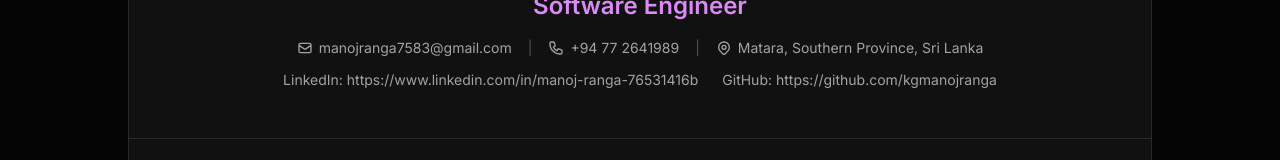
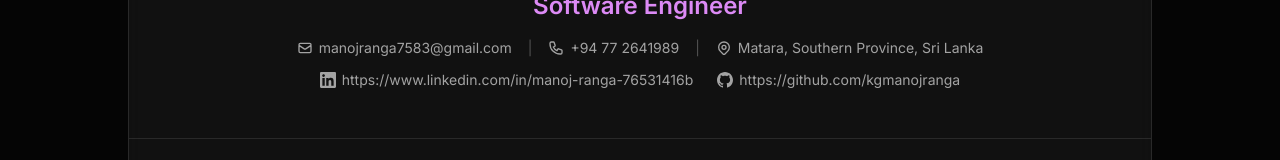
Before and after one commit to kgmanojranga/portfolio-manojranga, a React (Vite) app in the folder client/: page /resume in a window 1280 px wide. Shown: the part 269-429 px from the top of the page. Built offline with nearby package versions, Linux system fonts and the light colour scheme.

Commit message:
chore: add linkedin and github iconds to ResumePage.tsx

```diff
--- a/client/src/pages/ResumePage.tsx
+++ b/client/src/pages/ResumePage.tsx
@@ -267,7 +267,14 @@
                   rel="noopener noreferrer"
                   className="text-neutral-400 flex items-center gap-1.5 hover:text-wave-primary transition-colors print:text-neutral-700"
                 >
-                  LinkedIn: {contact.linkedin}
+                  <svg
+                    className="w-4 h-4"
+                    fill="currentColor"
+                    viewBox="0 0 24 24"
+                  >
+                    <path d="M20.447 20.452h-3.554v-5.569c0-1.328-.027-3.037-1.852-3.037-1.853 0-2.136 1.445-2.136 2.939v5.667H9.351V9h3.414v1.561h.046c.477-.9 1.637-1.85 3.37-1.85 3.601 0 4.267 2.37 4.267 5.455v6.286zM5.337 7.433c-1.144 0-2.063-.926-2.063-2.065 0-1.138.92-2.063 2.063-2.063 1.14 0 2.064.925 2.064 2.063 0 1.139-.925 2.065-2.064 2.065zm1.782 13.019H3.555V9h3.564v11.452zM22.225 0H1.771C.792 0 0 .774 0 1.729v20.542C0 23.227.792 24 1.771 24h20.451C23.2 24 24 23.227 24 22.271V1.729C24 .774 23.2 0 22.222 0h.003z" />
+                  </svg>
+                  {contact.linkedin}
                 </a>
                 <a
                   href={contact.github}
@@ -275,7 +282,14 @@
                   rel="noopener noreferrer"
                   className="text-neutral-400 flex items-center gap-1.5 hover:text-wave-primary transition-colors print:text-neutral-700"
                 >
-                  GitHub: {contact.github}
+                  <svg
+                    className="w-4 h-4"
+                    fill="currentColor"
+                    viewBox="0 0 24 24"
+                  >
+                    <path d="M12 0c-6.626 0-12 5.373-12 12 0 5.302 3.438 9.8 8.207 11.387.599.111.793-.261.793-.577v-2.234c-3.338.726-4.033-1.416-4.033-1.416-.546-1.387-1.333-1.756-1.333-1.756-1.089-.745.083-.729.083-.729 1.205.084 1.839 1.237 1.839 1.237 1.07 1.834 2.807 1.304 3.492.997.107-.775.418-1.305.762-1.604-2.665-.305-5.467-1.334-5.467-5.931 0-1.311.469-2.381 1.236-3.221-.124-.303-.535-1.524.117-3.176 0 0 1.008-.322 3.301 1.23.957-.266 1.983-.399 3.003-.404 1.02.005 2.047.138 3.006.404 2.291-1.552 3.297-1.23 3.297-1.23.653 1.653.242 2.874.118 3.176.77.84 1.235 1.911 1.235 3.221 0 4.609-2.807 5.624-5.479 5.921.43.372.823 1.102.823 2.222v3.293c0 .319.192.694.801.576 4.765-1.589 8.199-6.086 8.199-11.386 0-6.627-5.373-12-12-12z" />
+                  </svg>
+                  {contact.github}
                 </a>
               </div>
             </div>
```
